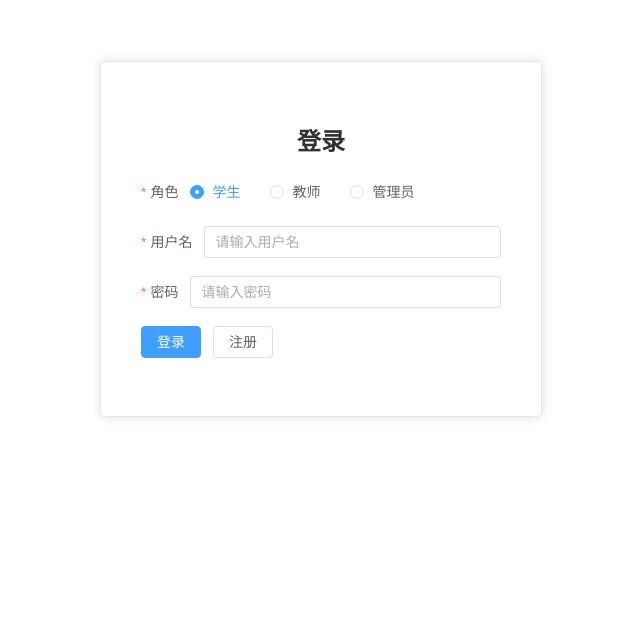
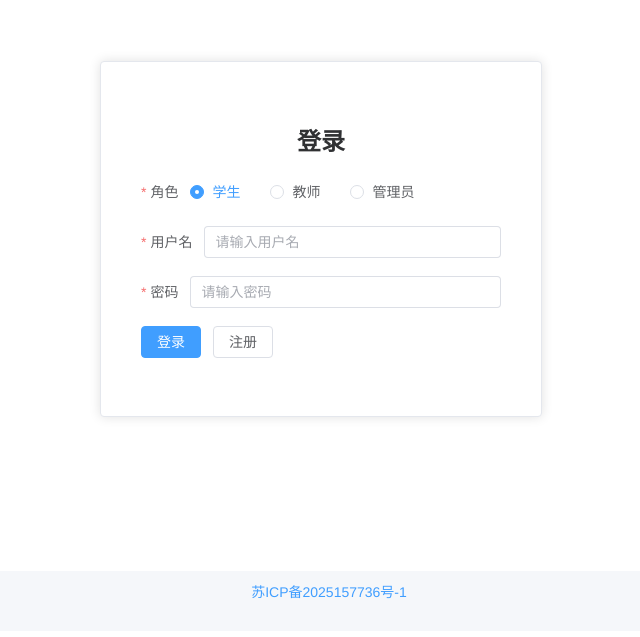
Before and after one commit to Huanswurst/Playground, a Vue app: page /login in a window 1280 px wide. Shown: the part 169-806 px from the top of the page, without its empty margins (319-959 px from the left). Built offline with nearby package versions, Linux system fonts and the light colour scheme.

Commit message:
添加固定底部版权链接和样式，优化页面布局

```diff
--- a/src/views/login.vue
+++ b/src/views/login.vue
@@ -30,7 +30,32 @@
       </el-form>
     </el-card>
   </el-container>
+<el-footer class="footer">
+  <div class="footer-content">
+    <el-link
+      href="https://beian.miit.gov.cn"
+      target="_blank"
+      type="primary"
+    >
+      苏ICP备2025157736号-1
+    </el-link>
+  </div>
+</el-footer>
 </template>
+
+<style scoped>
+.footer {
+  position: fixed;
+  bottom: 0;
+  width: 100%;
+  text-align: center;
+  padding: 10px 0;
+  background-color: #f5f7fa;
+}
+.footer-content {
+  margin: 0 auto;
+}
+</style>
 
 <script>
 import config from '../config';
```
